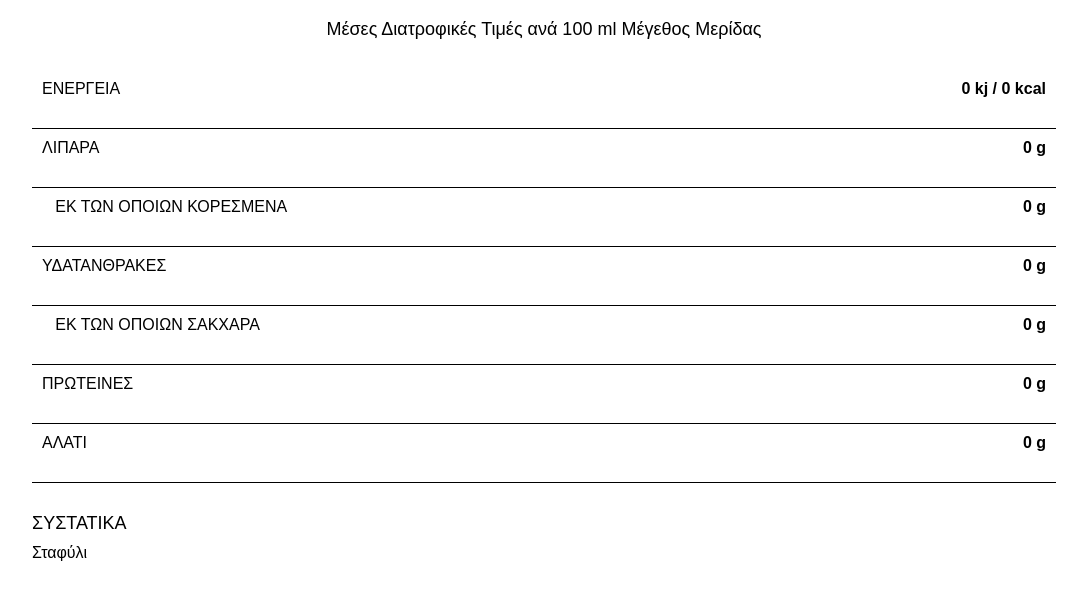
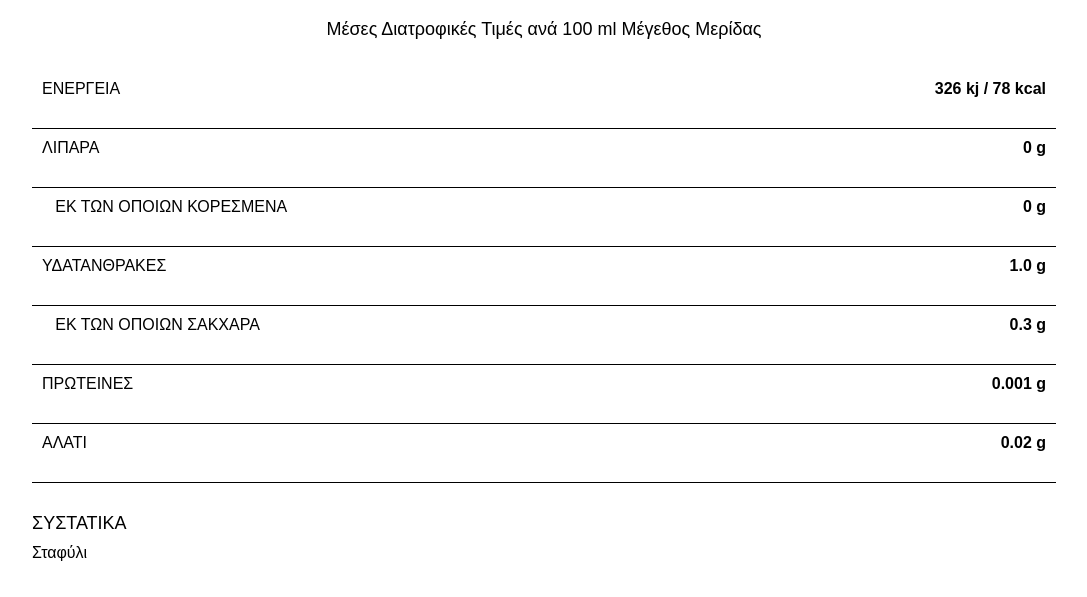
Before and after one commit to Karipidi/Malagousia-QR, a plain HTML site: page index.html in a window 1280 px wide. Shown: the part 79-676 px from the top of the page, without its empty margins (96-1183 px from the left). Drawn offline with Linux system fonts and the light colour scheme.

Commit message:
index.html

```diff
--- a/index.html
+++ b/index.html
@@ -72,7 +72,7 @@
         <table class="table">
             <tr>
                 <td>ΕΝΕΡΓΕΙΑ</td>
-                <td class="big-space">0 kj / 0 kcal</td>
+                <td class="big-space">326 kj / 78 kcal</td>
             </tr>
             <tr>
                 <td colspan="2" class="line"></td>
@@ -93,28 +93,28 @@
             </tr>
                <tr>
                 <td>ΥΔΑΤΑΝΘΡΑΚΕΣ</td>
-                <td class="big-space">0 g</td>
+                <td class="big-space">1.0 g</td>
             </tr>
             <tr>
                 <td colspan="2" class="line"></td>
             </tr>
             <tr>
                 <td>&nbsp;&nbsp;&nbsp;ΕΚ ΤΩΝ ΟΠΟΙΩΝ ΣΑΚΧΑΡΑ</td>
-                <td class="big-space">0 g</td>
+                <td class="big-space">0.3 g</td>
             </tr>
             <tr>
                 <td colspan="2" class="line"></td>
             </tr>
             <tr>
                 <td>ΠΡΩΤΕΙΝΕΣ</td>
-                <td class="big-space">0 g</td>
+                <td class="big-space">0.001 g</td>
             </tr>
             <tr>
                 <td colspan="2" class="line"></td>
             </tr>
             <tr>
                 <td>ΑΛΑΤΙ</td>
-                <td class="big-space">0 g</td>
+                <td class="big-space">0.02 g</td>
             </tr>
             <tr>
                 <td colspan="2" class="line"></td>
```
